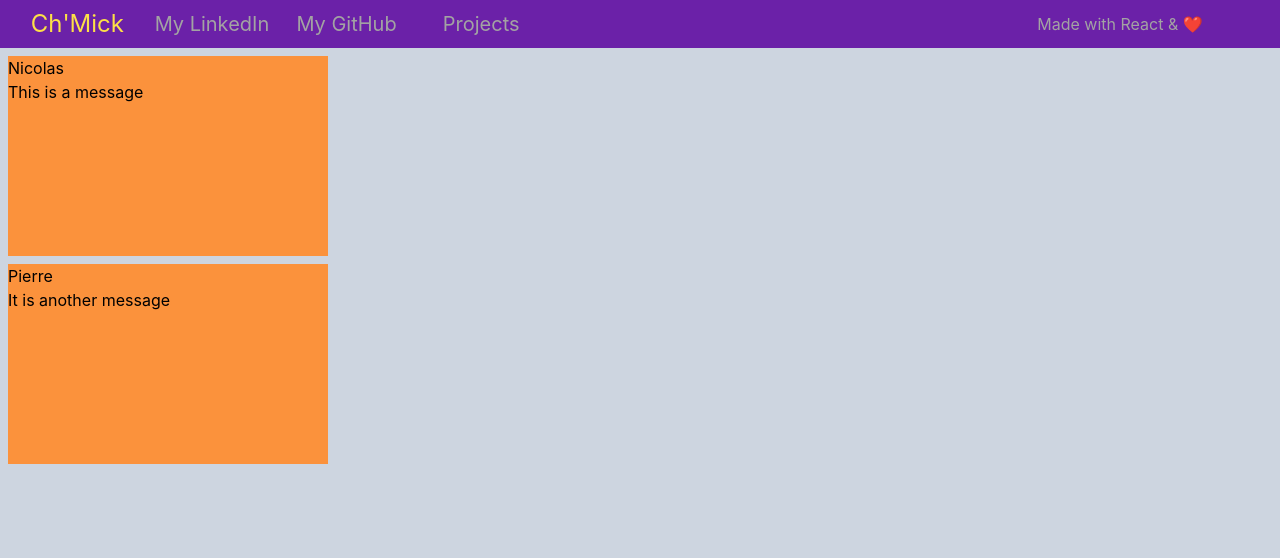
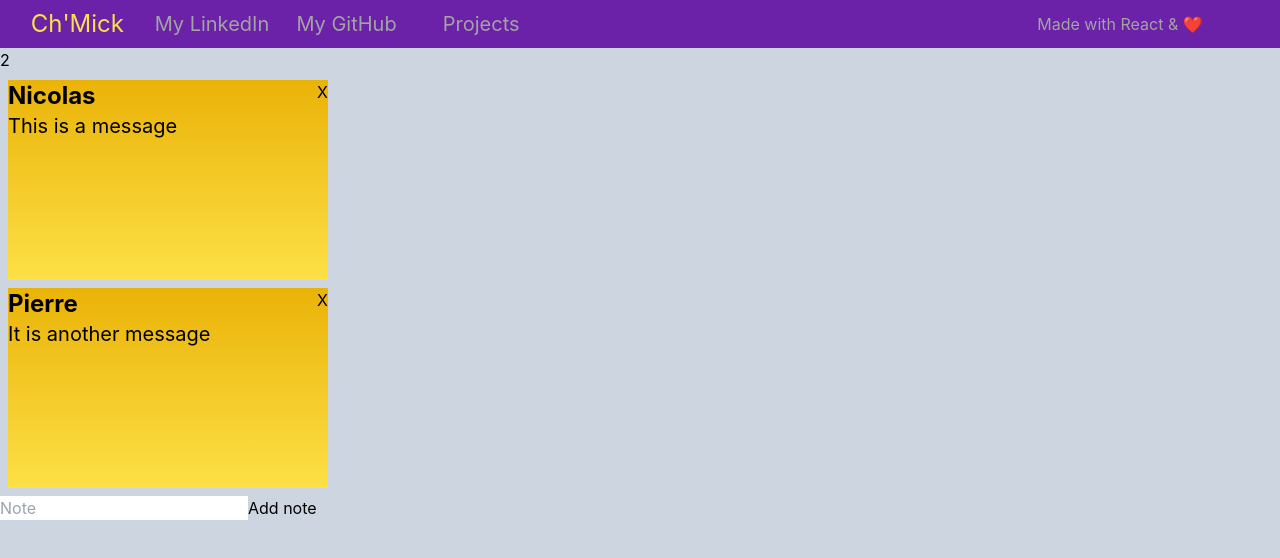
Before and after one commit to chmick15/CV, a React (Create React App) app: page /project/todo in a window 1280 px wide. Shown: the top 558 px of the page. Built offline with nearby package versions, Linux system fonts and the light colour scheme.

Commit message:
notes color

```diff
--- a/src/components/projects/todo/Notes.js
+++ /dev/null
@@ -1,13 +0,0 @@
-import React from "react";
-
-const Notes = ({ note }) => {
-
-    return (
-        <div className="w-1/4 h-1/4 bg-orange-400 m-2">
-            <p>{note.author}</p>
-            <p>{note.comment}</p>
-        </div>
-    )
-}
-
-export default Notes;
--- /dev/null
+++ b/src/components/projects/todo/notes/Notes.js
@@ -0,0 +1,16 @@
+import React from "react";
+
+const Notes = ({ note, handleDelete }) => {
+
+    return (
+        <div className="w-1/4 h-1/4 bg-gradient-to-t from-yellow-300 to-yellow-500 m-2">
+            <div className="flex justify-between">
+                <p className="text-2xl font-bold text-center">{note.author}</p>
+                <span className="cursor-pointer" onClick={handleDelete}>X</span>
+            </div>
+            <p className="text-xl">{note.comment}</p>
+        </div>
+    )
+}
+
+export default Notes;
--- a/src/pages/TodoList.js
+++ b/src/pages/TodoList.js
@@ -1,12 +1,38 @@
 import React, { useState } from "react";
-import Notes from "../components/projects/todo/Notes";
+import Notes from "../components/projects/todo/notes/Notes";
 
 const TodoList = () => {
     const [notes, setNotes] = useState([{ id: 1, author: 'Nicolas', comment: 'This is a message' }, { id: 2, author: 'Pierre', comment: 'It is another message' }]);
+    const [newMess, setNewMess] = useState('')
+
+    const handleChange = (e) => {
+        setNewMess(e.currentTarget.value)
+    }
+
+    const handleSubmit = (e) => {
+        e.preventDefault()
+        const id = new Date().getTime()
+        const comment = newMess
+        const author = 'À faire'
+        notes.push({ id, comment, author })
+        setNewMess('')
+    }
+
+    const handleDelete = (id) => {
+        const updatedNote = [...notes]
+        const index = updatedNote.findIndex((note) => note.id === id)
+        updatedNote.splice(index, 1)
+        setNotes(updatedNote)
+    }
 
     return (
         <div className="h-screen w-screen">
-            {notes.length > 0 ? notes.map((note) => <Notes note={note} />) : <p>There's no note</p>}
+            <h1>{notes.length}</h1>
+            {notes.length > 0 ? notes.map((note, id) => <Notes note={note} key={id} handleDelete={handleDelete} />) : <p>There's no note</p>}
+            <form>
+                <input type='text' placeholder="Note" onChange={handleChange} value={newMess}></input>
+                <button onClick={handleSubmit}>Add note</button>
+            </form>
         </div>
     )
 };
```
Also changed, not shown: src/components/projects/todo/notes/index.js (renamed from src/components/projects/todo/index.js).
